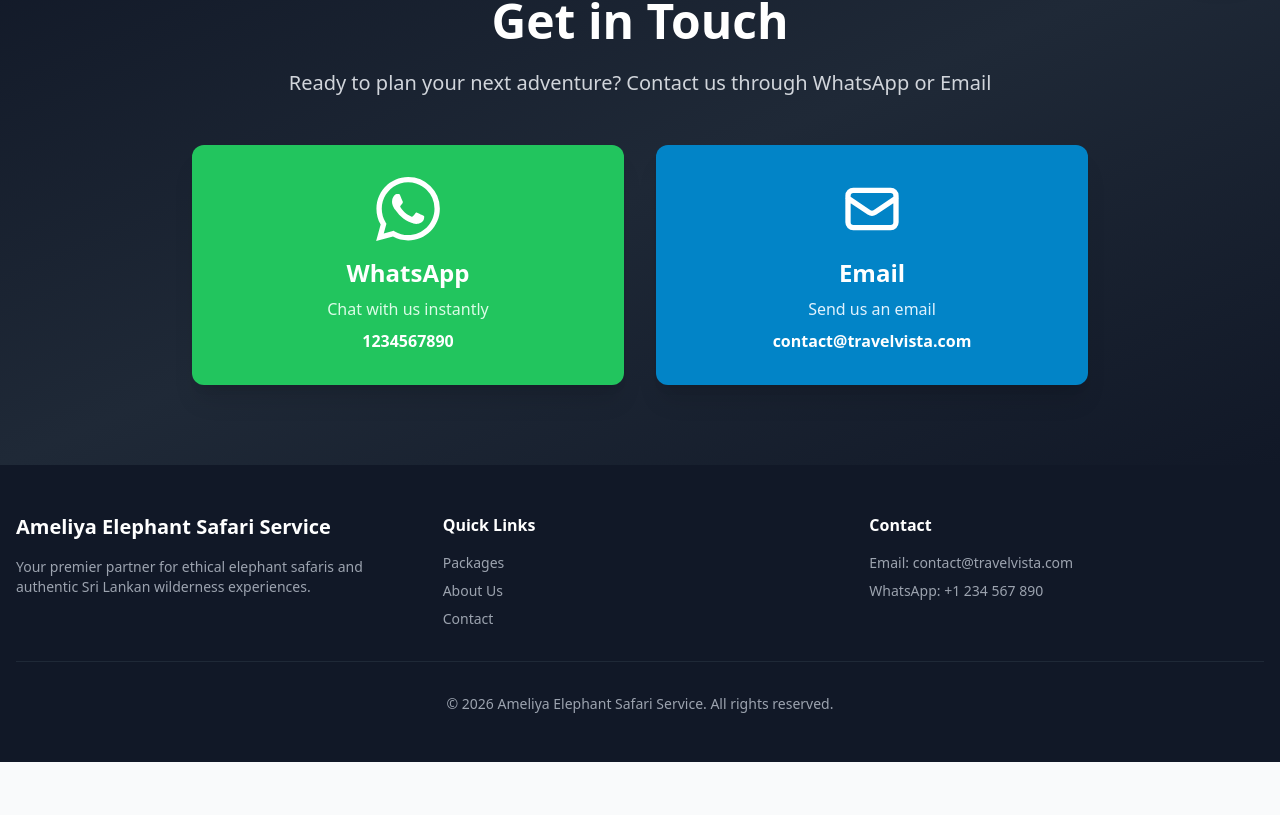
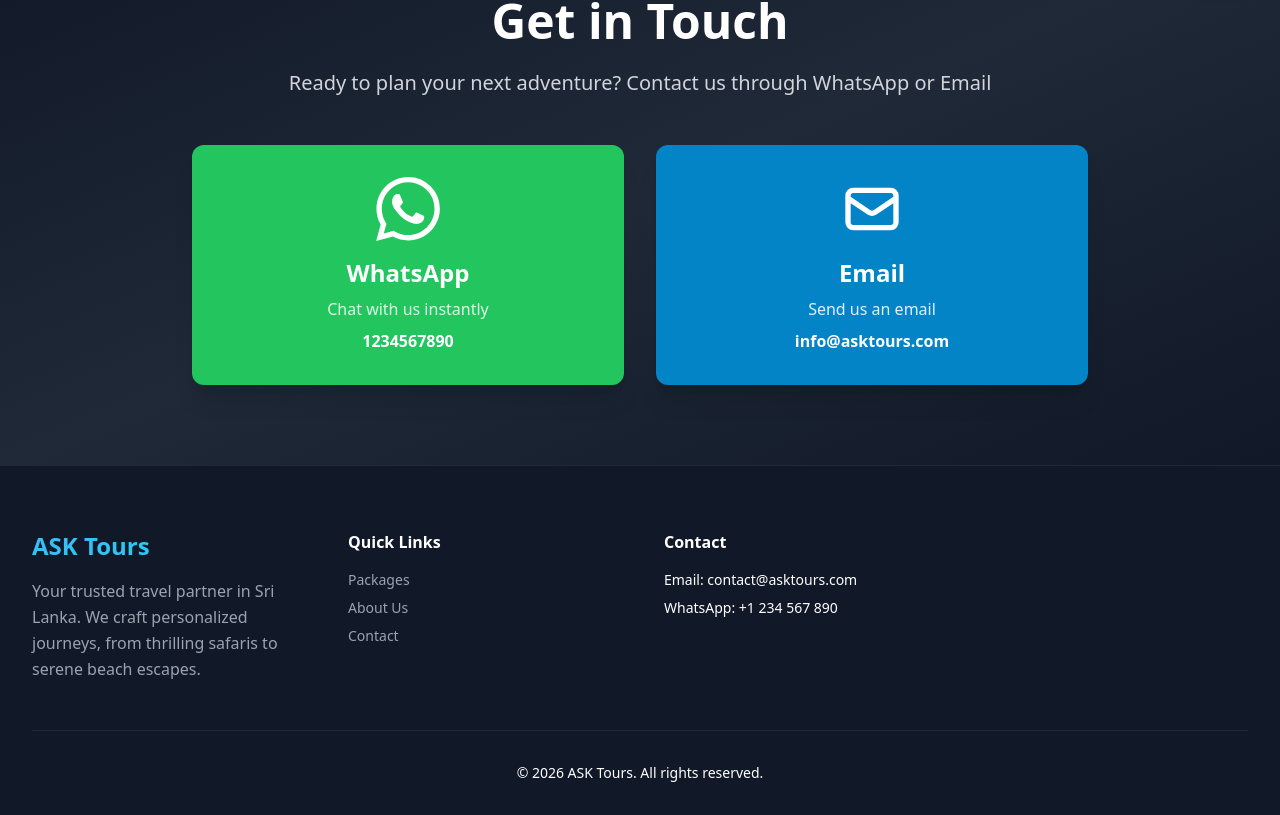
Before and after one commit to KaveenAshara01/ASK-Tours-V2, a React (Vite) app in the folder client/: page /packages in a window 1280 px wide. Shown: the part 831-1646 px from the top of the page. Before the commit the page ends 1593 px from the top, so only its background shows below. Built offline with nearby package versions, Linux system fonts and the light colour scheme; no server answers.

Commit message:
rebranded in to V2 requirements

```diff
--- a/client/index.html
+++ b/client/index.html
@@ -4,7 +4,7 @@
     <meta charset="UTF-8" />
     <link rel="icon" type="image/svg+xml" href="./public/images/ameliyalogo.jpg" />
     <meta name="viewport" content="width=device-width, initial-scale=1.0" />
-    <title>Ameliya Elephant Safari </title>
+    <title>ASK Tours | Premier Travel Agency in Sri Lanka</title>
   </head>
   <body>
     <div id="root"></div>
--- a/client/src/components/ContactSection.jsx
+++ b/client/src/components/ContactSection.jsx
@@ -1,6 +1,6 @@
 function ContactSection() {
   const whatsappNumber = "1234567890"; // Replace with actual WhatsApp number
-  const email = "contact@travelvista.com"; // Replace with actual email
+  const email = "info@asktours.com"; // Replace with actual email
 
   return (
     <section id="contact" className="py-12 md:py-20 px-4 bg-gradient-to-br from-gray-900 via-gray-800 to-gray-900 text-white">
--- a/client/src/components/Footer.jsx
+++ b/client/src/components/Footer.jsx
@@ -2,18 +2,21 @@ import { Link } from 'react-router-dom';
 
 function Footer() {
   return (
-    <footer className="bg-gray-900 text-gray-400 py-12 px-4">
-      <div className="max-w-7xl mx-auto">
-        <div className="grid md:grid-cols-3 gap-8 mb-8">
-          <div>
-            <h3 className="text-white text-xl font-bold mb-4">Ameliya Elephant Safari Service</h3>
-            <p className="text-sm">
-              Your premier partner for ethical elephant safaris and authentic Sri Lankan wilderness experiences.
+    <footer className="bg-gray-900 border-t border-gray-800 text-white pt-12 md:pt-16 pb-8">
+      <div className="max-w-7xl mx-auto px-4 sm:px-6 lg:px-8">
+        <div className="grid grid-cols-1 md:grid-cols-2 lg:grid-cols-4 gap-12 mb-12">
+          {/* Brand & Description */}
+          <div className="space-y-4">
+            <h3 className="text-2xl font-bold bg-gradient-to-r from-primary-400 to-cyan-400 bg-clip-text text-transparent">
+              ASK Tours
+            </h3>
+            <p className="text-gray-400 leading-relaxed">
+              Your trusted travel partner in Sri Lanka. We craft personalized journeys, from thrilling safaris to serene beach escapes.
             </p>
           </div>
           <div>
             <h4 className="text-white font-semibold mb-4">Quick Links</h4>
-            <ul className="space-y-2 text-sm">
+            <ul className="space-y-2 text-sm text-gray-400">
               <li><Link to="/packages" className="hover:text-white transition-colors">Packages</Link></li>
               <li><Link to="/about" className="hover:text-white transition-colors">About Us</Link></li>
               <li><a href="#contact" className="hover:text-white transition-colors">Contact</a></li>
@@ -22,13 +25,13 @@ function Footer() {
           <div>
             <h4 className="text-white font-semibold mb-4">Contact</h4>
             <ul className="space-y-2 text-sm">
-              <li>Email: contact@travelvista.com</li>
+              <li>Email: contact@asktours.com</li>
               <li>WhatsApp: +1 234 567 890</li>
             </ul>
           </div>
         </div>
         <div className="border-t border-gray-800 pt-8 text-center text-sm">
-          <p>&copy; {new Date().getFullYear()} Ameliya Elephant Safari Service. All rights reserved.</p>
+          <p>&copy; {new Date().getFullYear()} ASK Tours. All rights reserved.</p>
         </div>
       </div>
     </footer>
--- a/client/src/components/Header.jsx
+++ b/client/src/components/Header.jsx
@@ -31,7 +31,7 @@ function Header() {
                 className="h-10 md:h-14 w-auto object-contain rounded-md shadow-sm"
               />
               <span className={`text-lg md:text-xl lg:text-2xl font-bold bg-gradient-to-r from-primary-700 to-cyan-700 bg-clip-text text-transparent ${isMenuOpen ? 'opacity-0 md:opacity-100' : 'opacity-100'} transition-opacity`}>
-                Ameliya Safari
+                ASK Tours
               </span>
             </Link>
 
--- a/client/src/components/Hero.jsx
+++ b/client/src/components/Hero.jsx
@@ -12,13 +12,13 @@ function Hero() {
 
       <div className="relative max-w-7xl mx-auto text-center z-10 px-4 sm:px-6 lg:px-8 w-full mt-16 md:mt-0">
         <span className="block text-primary-300 font-bold tracking-widest uppercase mb-4 text-sm md:text-base animate-fade-in">
-          Explore the Wild
+          Your Journey Begins Here
         </span>
         <h1 className="text-4xl sm:text-5xl md:text-7xl font-extrabold mb-6 animate-fade-in drop-shadow-xl leading-tight">
-          Heart of <span className="text-transparent bg-clip-text bg-gradient-to-r from-primary-400 to-cyan-400">Sri Lanka</span>
+          Discover <span className="text-transparent bg-clip-text bg-gradient-to-r from-primary-400 to-cyan-400">Sri Lanka</span>
         </h1>
         <p className="text-lg md:text-2xl mb-10 text-white/90 max-w-3xl mx-auto animate-fade-in-up leading-relaxed" style={{ animationDelay: '0.2s' }}>
-          Embark on an unforgettable adventure through ancient landscapes and national parks with our expert guides.
+          Experience the ultimate island getaway with ASK Tours. From pristine beaches and ancient cities to thrilling wildlife safaris, we craft the perfect holiday for you.
         </p>
         <div className="flex flex-col sm:flex-row gap-4 justify-center animate-fade-in-up w-full max-w-md mx-auto sm:max-w-none" style={{ animationDelay: '0.4s' }}>
           <a
--- a/client/src/components/SEO.jsx
+++ b/client/src/components/SEO.jsx
@@ -1,9 +1,9 @@
 import { Helmet } from 'react-helmet-async';
 
 export default function SEO({ title, description, keywords, image, url }) {
-    const siteTitle = "Ameliya Elephant Safari";
+    const siteTitle = "ASK Tours";
     const finalTitle = title ? `${title} | ${siteTitle}` : siteTitle;
-    const finalDescription = description || "Experience the best elephant safari tours in Sri Lanka. Book your unforgettable adventure with Ameliya Elephant Safari.";
+    const finalDescription = description || "Discover Sri Lanka with ASK Tours. Your premier travel agency for unforgettable safaris, cultural journeys, and island adventures.";
     const finalImage = image || "/images/ameliyalogo.jpg";
     const finalUrl = url || window.location.href;
 
--- a/client/src/pages/About.jsx
+++ b/client/src/pages/About.jsx
@@ -9,8 +9,8 @@ function About() {
         <div className="min-h-screen bg-gray-50">
             <SEO
                 title="About Us"
-                description="Learn more about Ameliya Elephant Safari. Our mission is to provide ethical and unforgettable wildlife experiences in Sri Lanka."
-                keywords="about us, safari company, ethical tourism, sri lanka travel guide"
+                description="Learn more about ASK Tours. We are a premier travel agency in Sri Lanka, offering tailor-made tours, wildlife safaris, and cultural experiences."
+                keywords="about ask tours, travel agency sri lanka, tour operator, sri lanka holidays, wildlife safaris"
             />
             <Header />
 
@@ -22,9 +22,9 @@ function About() {
                 ></div>
                 <div className="absolute inset-0 bg-gradient-to-b from-black/50 via-black/20 to-black/60"></div>
                 <div className="relative z-10 text-center px-4 animate-fade-in-up">
-                    <h1 className="text-5xl font-bold text-white mb-4 drop-shadow-lg">About Us</h1>
+                    <h1 className="text-5xl font-bold text-white mb-4 drop-shadow-lg">About ASK Tours</h1>
                     <p className="text-xl text-white/90 max-w-2xl mx-auto">
-                        Crafting unforgettable journeys through the heart of Sri Lanka
+                        Your gateway to the wonders of Sri Lanka
                     </p>
                 </div>
             </div>
@@ -38,14 +38,13 @@ function About() {
                     </div>
                     <div className="prose prose-lg mx-auto text-gray-600">
                         <p className="mb-6 text-lg leading-relaxed text-center">
-                            Founded with a deep respect for Sri Lanka's majestic wildlife,
-                            Ameliya Elephant Safari Service was born from a desire to connect travelers with the untamed beauty of our island.
-                            We specialize in ethical wildlife encounters that honor nature while creating breathtaking memories.
+                            Founded with a passion for sharing the beauty of our island,
+                            ASK Tours has grown into a full-service travel agency dedicated to creating unforgettable Sri Lankan experiences.
+                            We specialize in everything from thrill-seeking wildlife safaris to serene cultural immersions.
                         </p>
                         <p className="text-lg leading-relaxed text-center">
-                            From the legendary elephant gatherings of Minneriya to the leopard-rich zones of Yala,
-                            our expert naturalists guide you through the island's most spectacular ecosystems.
-                            We are committed to conservation and providing you with an immersive, respectful, and thrilling safari experience.
+                            Whether you're looking to explore the ancient cities, relax on pristine beaches, or witness the majestic elephants of Minneriya,
+                            our expert team is here to craft the perfect itinerary for you. We are committed to sustainable tourism and exceptional service.
                         </p>
                     </div>
                 </div>
--- a/client/src/pages/AdminLogin.jsx
+++ b/client/src/pages/AdminLogin.jsx
@@ -33,7 +33,7 @@ function AdminLogin() {
             <div className="w-16 h-16 bg-gradient-to-br from-primary-500 to-cyan-500 rounded-xl flex items-center justify-center mx-auto mb-4">
               <span className="text-white font-bold text-2xl">A</span>
             </div>
-            <h2 className="text-3xl font-bold text-gray-900">Ameliya Elephant Safari Service</h2>
+            <h2 className="text-3xl font-bold text-gray-900">ASK Tours</h2>
             <p className="text-gray-600 mt-2">Admin Dashboard Login</p>
           </div>
 
--- a/client/src/pages/Home.jsx
+++ b/client/src/pages/Home.jsx
@@ -31,8 +31,8 @@ function Home() {
     <div className="min-h-screen bg-gradient-to-br from-blue-50 via-white to-cyan-50">
       <SEO
         title="Home"
-        description="Experience the best elephant safari tours in Sri Lanka with Ameliya Elephant Safari. Book your unforgettable adventure today."
-        keywords="elephant safari, sri lanka tours, wildlife tours, minneriya safari, yala safari"
+        description="Welcome to ASK Tours, your premier travel agency in Sri Lanka. Explore our wide range of tour packages, from wildlife safaris to cultural tours."
+        keywords="sri lanka travel agency, tour packages, wildlife safari, cultural tours, ask tours, holidays in sri lanka"
       />
       <Header />
       <Hero />
```
Also changed, not shown: client/src/pages/AdminDashboard.jsx (+7 -7 lines), 1 other file (tests, documents, lock files or other folders).
